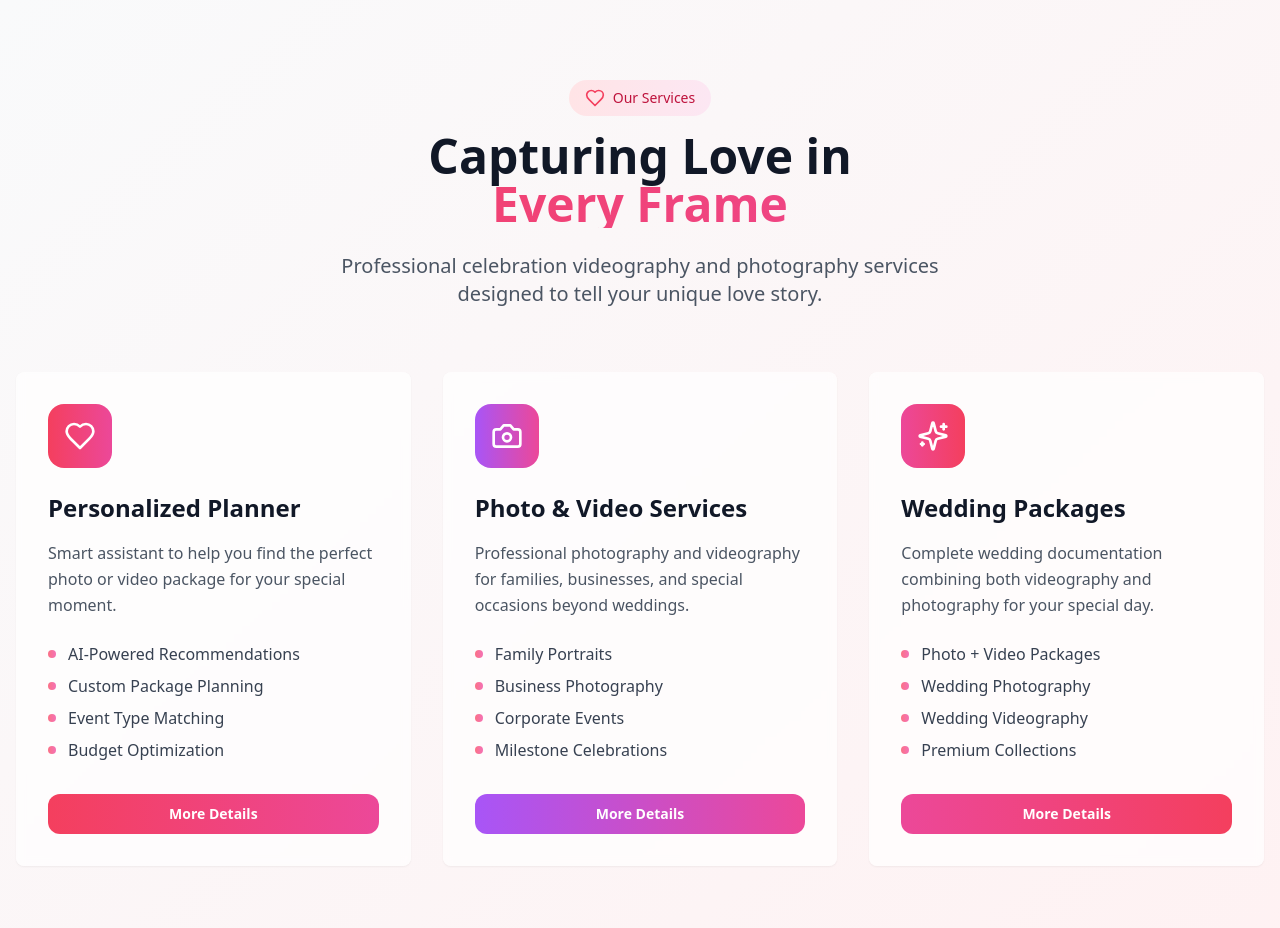
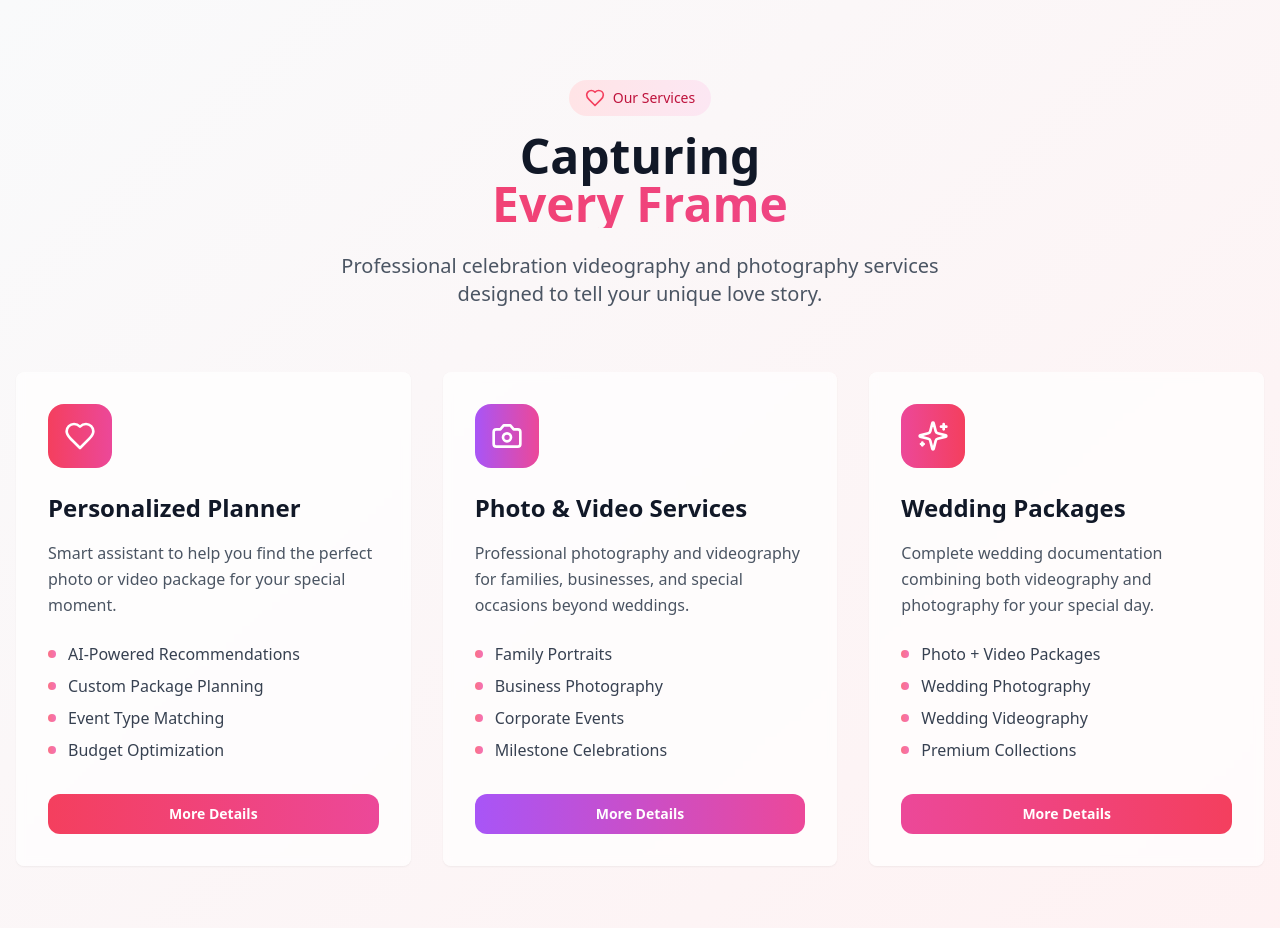
Before and after one commit to alexbullgomes/forever-after-ai-dreams, a React (Vite) app: page / in a window 1280 px wide. Shown: the part 800-1728 px from the top of the page. Built offline with nearby package versions, Linux system fonts and the light colour scheme.

Commit message:
Remove " Love in" from heading
Removes the phrase " Love in" from the services section heading.

```diff
--- a/src/components/Services.tsx
+++ b/src/components/Services.tsx
@@ -52,7 +52,7 @@ const Services = ({
             </div>
           </div>
           <h2 className="text-4xl md:text-5xl font-bold text-gray-900 mb-6">
-            Capturing Love in
+            Capturing
             <span className="block bg-gradient-to-r from-rose-500 to-pink-500 bg-clip-text text-transparent">
               Every Frame
             </span>
```
